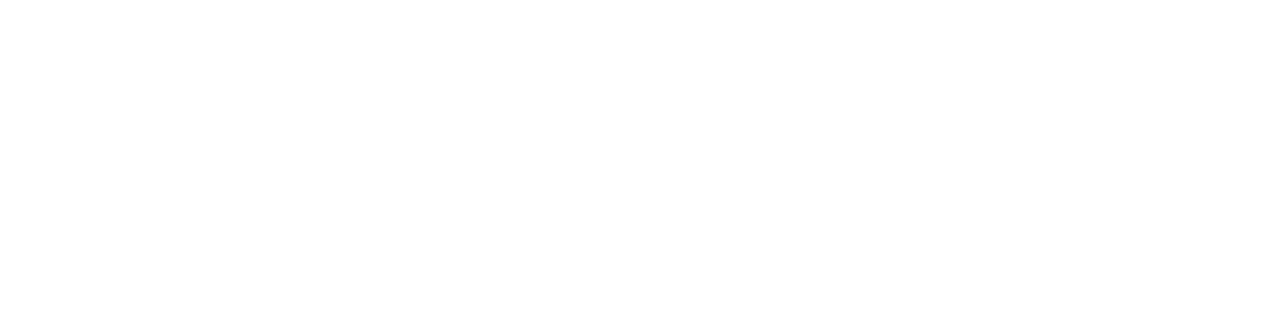
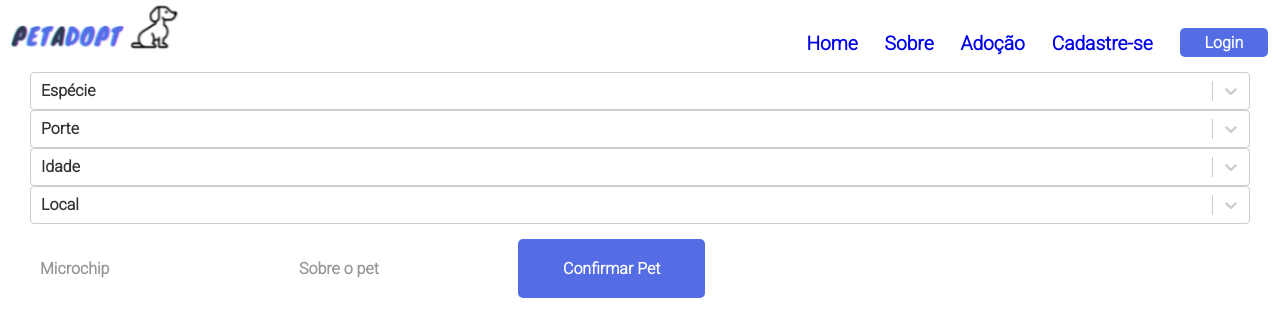
Before and after one commit to DS1-G1/DS-G1, a React (Create React App) app in the folder web/: page /signupAdopt in a window 1280 px wide. Shown: the top 336 px of the page. Built offline with nearby package versions, Linux system fonts and the light colour scheme.

Commit message:
#36 Introdução Tela Cadastro Pets

```diff
--- a/web/src/App.js
+++ b/web/src/App.js
@@ -1,7 +1,7 @@
 import React from "react";
 import "./App.css";
 import { BrowserRouter as Router, Switch, Route } from "react-router-dom";
-import {Home, About, Adopt, Login, SignUp} from "./pages";
+import {Home, About, Adopt, Login, SignUp, SignUpAdopt} from "./pages";
 
 function App() {
   return (
@@ -12,6 +12,7 @@
         <Route path="/adopt" component={Adopt} />
         <Route path="/login" component={Login} />
         <Route path="/signUp" component={SignUp} />
+        <Route path="/signupAdopt" exact component={SignUpAdopt} />
       </Switch>
     </Router>
   );
--- /dev/null
+++ b/web/src/components/formularioSignUp/index.js
@@ -0,0 +1,34 @@
+import * as S from './style'
+import Button from "../buttonBlue"
+import Select from "react-select"
+
+const FormCadastro = () => {
+const especie = [   { value: 'cachorro', label: 'Cachorro' },   { value: 'gato', label: 'Gato' },   { value: 'outros', label: 'Outros' } ]
+const porte = [   { value: 'pequeno', label: 'Pequeno' },   { value: 'médio', label: 'Médio' },   { value: 'grande', label: 'Grande' } ]
+const idade = [   { value: 'menor1', label: 'Menos de 1 ano' },   { value: 'um', label: '1 ano' },   { value: 'dois', label: '2 anos' },   { value: 'tres', label: '3 anos' },   { value: 'quatro', label: '4 anos' },   { value: 'cinco', label: '5 anos' },   { value: 'seis', label: '6 anos' },   { value: 'sete', label: '7 anos' },   { value: 'oito', label: '8 anos' },   { value: 'maior', label: '9 anos ou mais' },   { value: 'naoSei', label: 'Não sei informar' } ]
+const local = [   { value: 'df', label: 'DF - Distrito Federal' },   { value: 'ac', label: 'AC - Acre' },   { value: 'ap', label: 'AP - Amapá' },   { value: 'am', label: 'AM - Amazonas' },   { value: 'pa', label: 'PA - Pará' },   { value: 'ro', label: 'RO - Rondônia' },   { value: 'rr', label: 'RR - Roraima' },   { value: 'to', label: 'TO - Tocantins' },   { value: 'al', label: 'AL - Alagoas' },   { value: 'ba', label: 'BA - Bahia' },   { value: 'ce', label: 'CE - Ceará' },   { value: 'ma', label: 'MA - Maranhão' },   { value: 'pb', label: 'PB - Paraíba' },   { value: 'pe', label: 'PE - Pernambuco' },   { value: 'pi', label: 'PI - Piauí' },   { value: 'rn', label: 'RN - Rio Grande do Norte' },   { value: 'se', label: 'SE - Sergipe' },   { value: 'es', label: 'ES - Espírito Santo' },   { value: 'mg', label: 'MG - Minas Gerais' },   { value: 'rj', label: 'RJ - Rio de Janeiro' },   { value: 'sp', label: 'SP - São Paulo' },   { value: 'pr', label: 'PR - Paraná' },   { value: 'rs', label: 'RS - Rio Grande do Sul' },   { value: 'sc', label: 'SC - Santa Catarina' },   { value: 'go', label: 'GO - Goiás' },   { value: 'mt', label: 'MT - Mato Grosso' },   { value: 'ms', label: 'MS - Mato Grosso do Sul' } ]
+const options = [   { value: '', label: 'Espécie' },   { value: '', label: 'Porte' },   { value: '', label: 'Idade' },   { value: '', label: 'Local' } ]
+
+  return (
+
+  <S.Conteiner>
+
+    <S.Containerselect>
+        <Select className= "select" defaultValue={options[0]} options={especie}/>
+        <Select className= "select" defaultValue={options[1]} options={porte}/>
+        <Select className= "select" defaultValue={options[2]} options={idade}/>
+        <Select className= "select" defaultValue={options[3]} options={local}/>
+    </S.Containerselect>
+
+    <S.Imput value="Microchip"/>
+    <S.Imput value="Sobre o pet"/>
+
+    <Button style={{padding: "20px 45px"}}>Confirmar Pet </Button>
+
+  </S.Conteiner>
+
+
+ )
+}
+
+export default FormCadastro
--- /dev/null
+++ b/web/src/components/formularioSignUp/style.js
@@ -0,0 +1,28 @@
+import styled from 'styled-components';
+
+
+
+export const Conteiner = styled.div`
+`;
+
+export const Imput = styled.input`
+    color: #989494;
+    font-size: 16px;
+    padding: 15px 40px;
+    border: 0.5px;
+    border-radius: 5px;
+    cursor: auto;
+    font-weight: bold;
+`;
+
+export const Containerselect = styled.div`
+
+    color: #989494;
+    font-size: 16px;
+    padding: 15px 30px;
+    border: 0.5px;
+    border-radius: 5px;
+    cursor: auto;
+    font-weight: bold;
+
+`;
--- a/web/src/pages/index.js
+++ b/web/src/pages/index.js
@@ -3,3 +3,4 @@
 export {default as Adopt} from './adopt';
 export {default as Login} from './login';
 export {default as SignUp} from './signup';
+export {default as SignUpAdopt} from './signupAdopt';
--- /dev/null
+++ b/web/src/pages/signupAdopt.js
@@ -0,0 +1,15 @@
+import React from "react";
+import Navbar from "../components/NavBar";
+import Form from "../components/formularioSignUp"
+
+
+const signupAdopt = () => {
+  return (
+    <div>
+      <Navbar></Navbar>
+      <Form/>
+    </div>
+  );
+};
+
+export default signupAdopt;
```
Also changed, not shown: web/src/img/imageSignUpAdopt.jpg (added), 1 other file (tests, documents, lock files or other folders).
